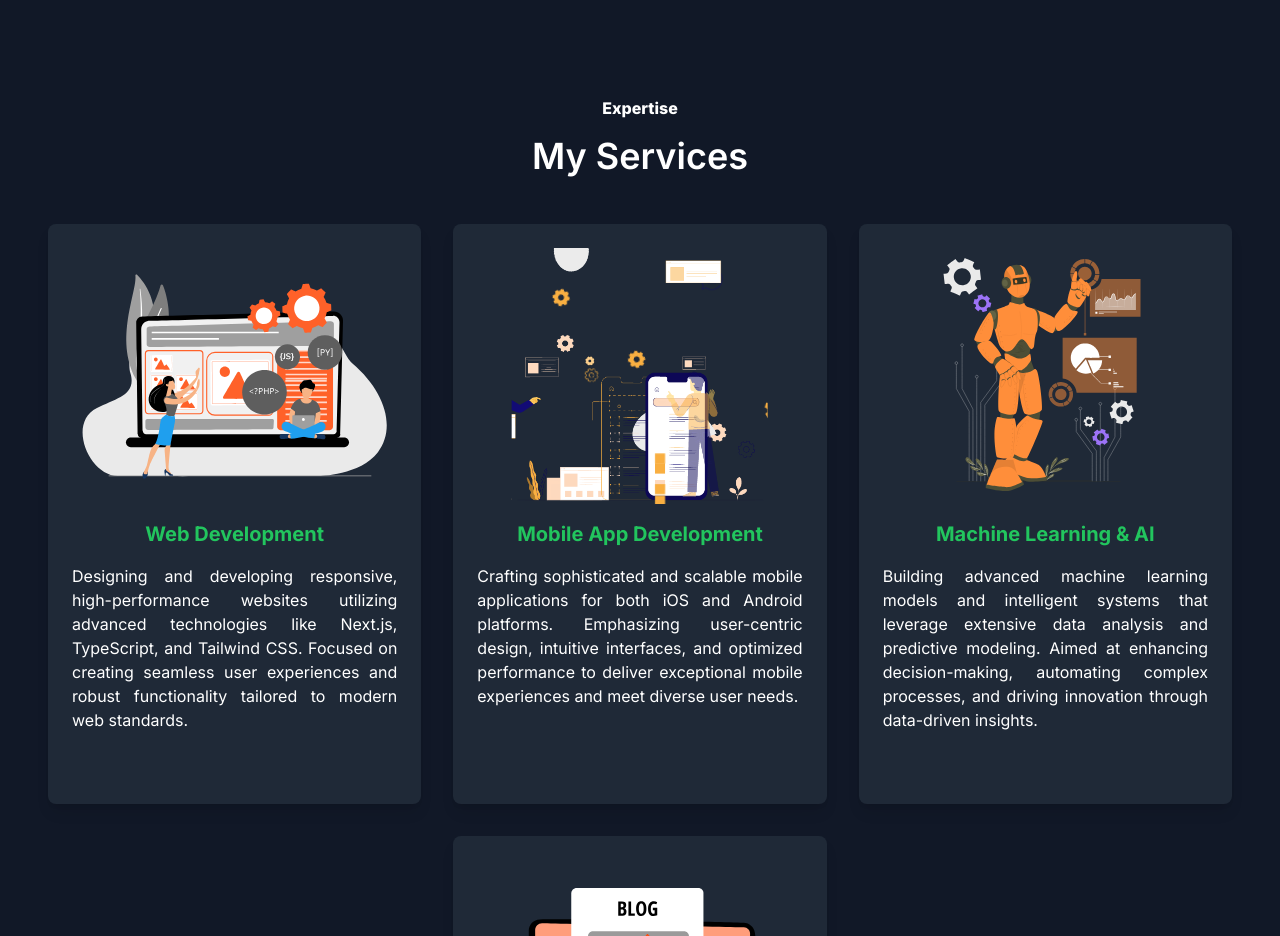
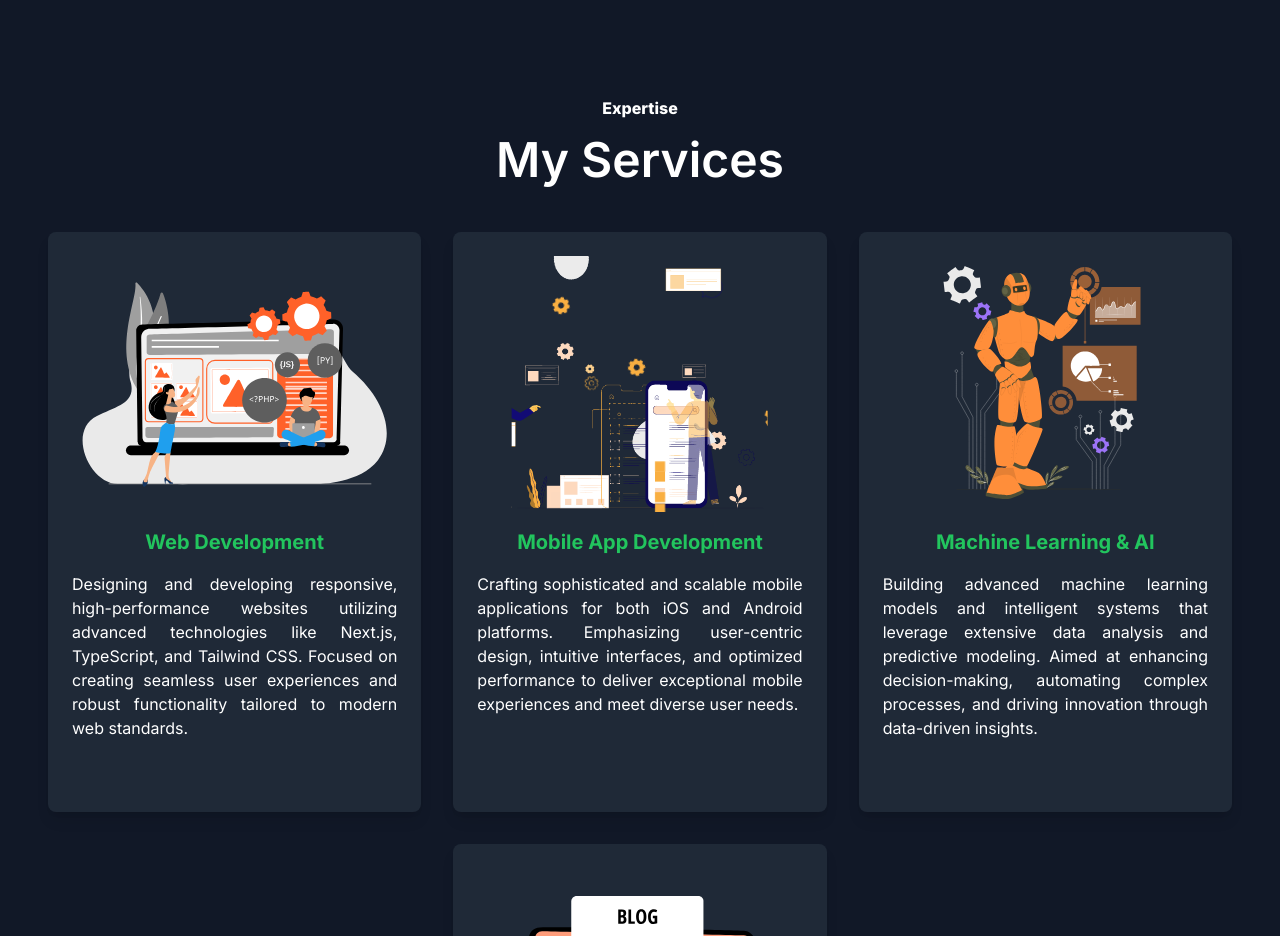
Before and after one commit to DharshanSR/sample-portfolio, a Next.js app: page / in a window 1280 px wide. Shown: the part 1380-2316 px from the top of the page. Built offline with nearby package versions, Linux system fonts and the light colour scheme.

Commit message:
some text ui change

```diff
--- a/pages/Portfolio/Portfolio.tsx
+++ b/pages/Portfolio/Portfolio.tsx
@@ -44,7 +44,7 @@ const Portfolio = () => {
             Portfolio
           </motion.h1>
           <motion.h2
-            className="text-3xl sm:text-5xl font-bold mb-8 text-center text-white"
+            className="text-5xl sm:text-5xl font-bold mb-8 text-center text-white"
             initial="hidden"
             animate={sectionInView ? "visible" : "hidden"}
             variants={sectionVariants}
--- a/pages/Service/service.tsx
+++ b/pages/Service/service.tsx
@@ -70,7 +70,7 @@ const Expertise: React.FC = () => {
     <section id="services" className="py-20 bg-gray-900">
       <div className="container mx-auto text-center">
         <h1 className='text-white font-extrabold text-1xl mb-4'>Expertise</h1>
-        <h2 className="text-4xl font-semibold mb-8 text-white">My Services</h2>
+        <h2 className="text-5xl font-semibold mb-8 text-white">My Services</h2>
         <motion.div
           ref={sectionRef}
           initial="hidden"
```
